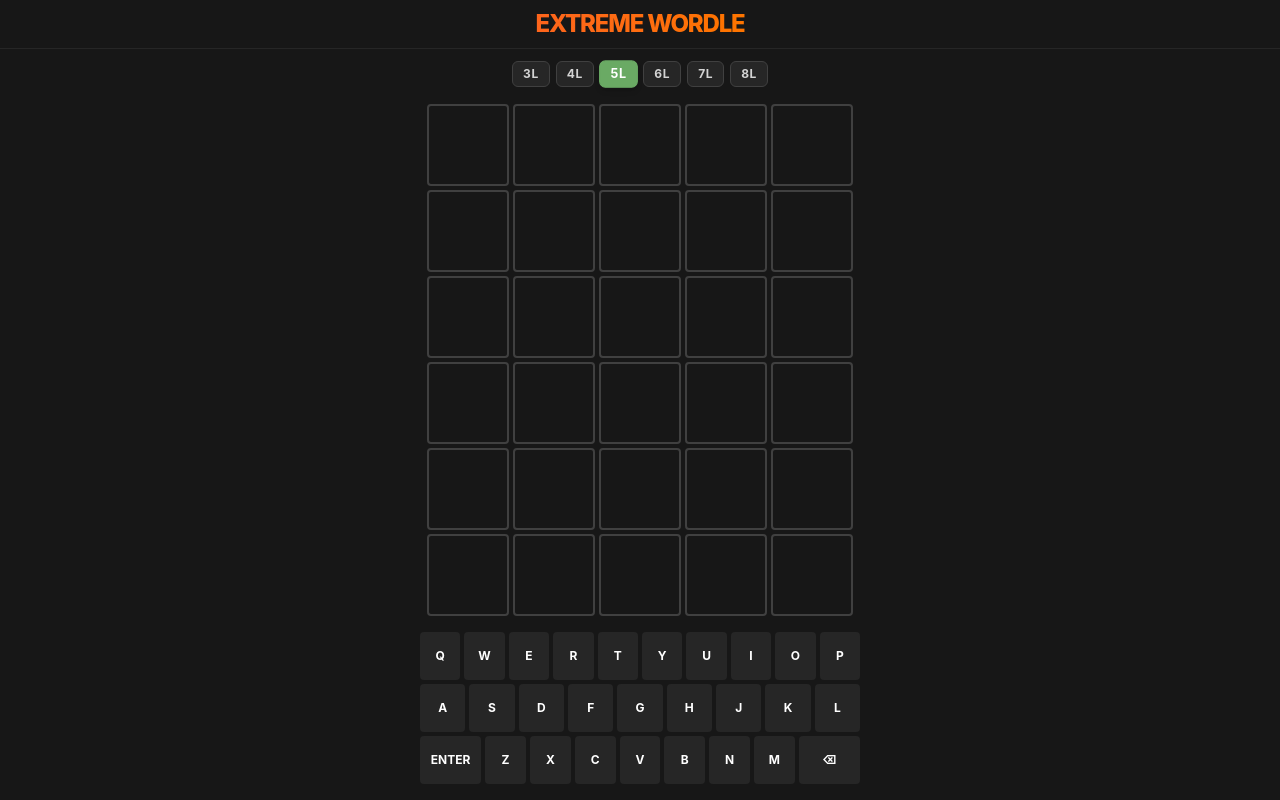
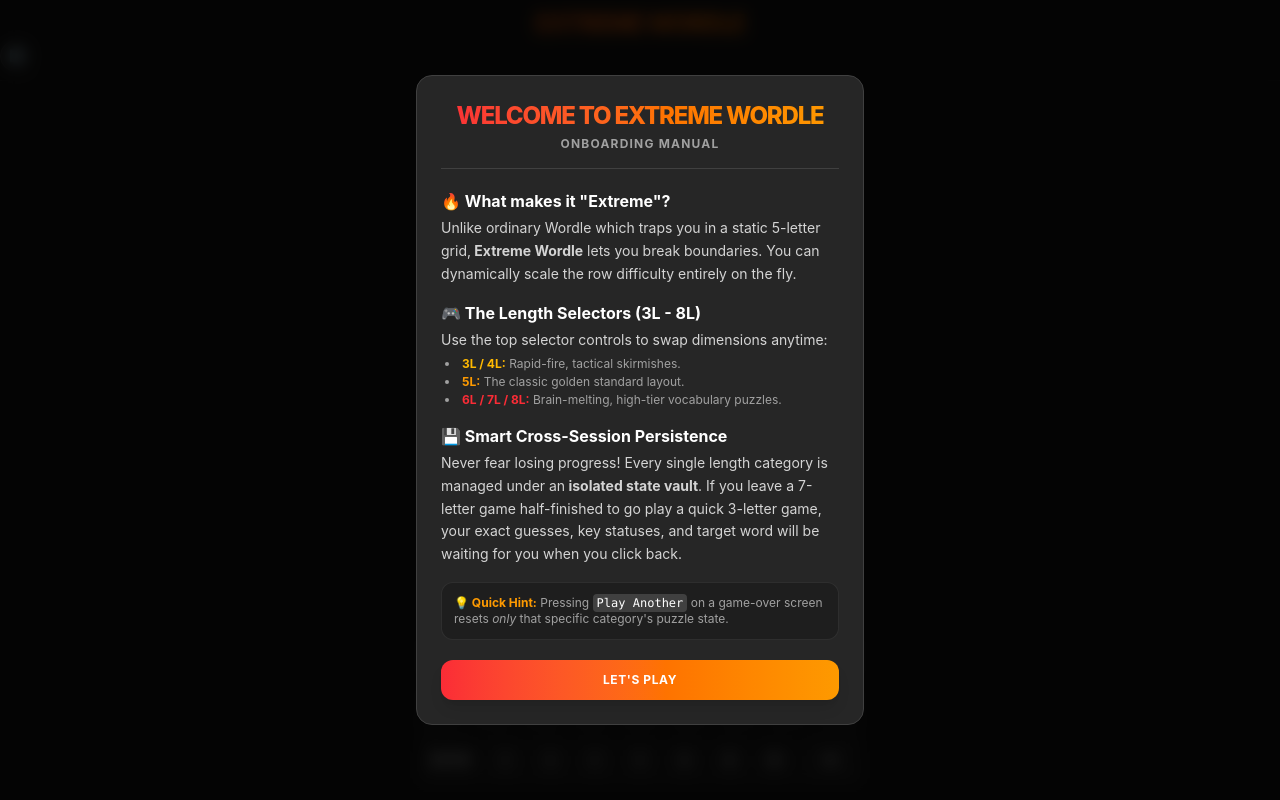
Before and after one commit to christianbihasa/extreme-wordle, a React (Vite) app: page / in a window 1280 px wide. Built offline with nearby package versions, Linux system fonts and the light colour scheme.

Commit message:
feat: added popup instructions on how to play extreme wordle

```diff
--- a/src/App.jsx
+++ b/src/App.jsx
@@ -1,8 +1,9 @@
-import React, { useState, useEffect } from "react"; // 👈 Crucial structural import
+import React, { useState, useEffect } from "react";
 import { useWordle } from "./hooks/useWordle";
 import Selector from "./components/Selector";
 import Grid from "./components/Grid";
 import Keyboard from "./components/Keyboard";
+import WelcomeModal from "./components/WelcomeModal";
 
 function useIsMobile() {
   const [isMobile, setIsMobile] = useState(false);
@@ -22,6 +23,7 @@ function useIsMobile() {
 
 export default function App() {
   const [wordLength, setWordLength] = useState(5);
+  const [isModalOpen, setIsModalOpen] = useState(false);
   const {
     guesses,
     currentGuess,
@@ -36,7 +38,18 @@ export default function App() {
 
   const isMobile = useIsMobile();
 
-  // 💡 SAFETY MOUNT GUARD:
+  useEffect(() => {
+    const hasVisited = localStorage.getItem("extreme_wordle_visited");
+    if (!hasVisited) {
+      setIsModalOpen(true);
+    }
+  }, []);
+
+  const handleCloseModal = () => {
+    localStorage.setItem("extreme_wordle_visited", "true");
+    setIsModalOpen(false);
+  }
+
   // Completely hides layout mismatches or mismatched dimensions during fetch loading periods.
   if (isLoading || !secretWord || secretWord.length !== wordLength) {
     return (
@@ -45,6 +58,8 @@ export default function App() {
         <p className="text-xs font-bold uppercase tracking-widest animate-pulse">
           Syncing Game Layout...
         </p>
+        {/* Render modal inside loading state to capture first-time visitors instantly */}
+        <WelcomeModal isOpen={isModalOpen} onClose={handleCloseModal} />
       </div>
     );
   }
@@ -55,6 +70,14 @@ export default function App() {
         <h1 className="text-xl md:text-2xl font-extrabold tracking-tighter text-transparent bg-clip-text bg-gradient-to-r from-red-500 to-amber-500 uppercase">
           Extreme Wordle
         </h1>
+        {/* Info Trigger Button */}
+        <button
+          onClick={() => setIsModalOpen(true)}
+          className="w-8 h-8 flex items-center justify-center rounded-full bg-neutral-800 border border-neutral-700 text-neutral-400 hover:text-white hover:border-neutral-500 text-xs font-bold cursor-pointer transition-all active:scale-95"
+          title="View Rules & Info"
+        >
+          ℹ️
+        </button>
       </header>
 
       <main className="flex-1 flex flex-col justify-between mx-auto w-full px-3 pb-3 min-h-0 max-w-xl">
@@ -110,6 +133,8 @@ export default function App() {
           </p>
         )}
       </main>
+      {/* Modal mounted directly to the principal layout tree */}
+      <WelcomeModal isOpen={isModalOpen} onClose={handleCloseModal} />
     </div>
   );
 }
--- /dev/null
+++ b/src/components/WelcomeModal.jsx
@@ -0,0 +1,90 @@
+import React from "react";
+
+export default function WelcomeModal({ isOpen, onClose }) {
+  if (!isOpen) return null;
+
+  return (
+    <div className="fixed inset-0 z-50 flex items-center justify-center p-4 bg-black/80 backdrop-blur-sm animate-fade-in">
+      <div className="bg-neutral-800 border border-neutral-700 rounded-2xl max-w-md w-full p-6 shadow-2xl overflow-y-auto max-h-[90vh] text-neutral-200 font-sans">
+        {/* Header */}
+        <div className="text-center pb-4 border-b border-neutral-700">
+          <h2 className="text-2xl font-extrabold tracking-tighter text-transparent bg-clip-text bg-gradient-to-r from-red-500 to-amber-500 uppercase">
+            Welcome to Extreme Wordle
+          </h2>
+          <p className="text-xs text-neutral-400 mt-1 uppercase tracking-widest font-bold">
+            Onboarding Manual
+          </p>
+        </div>
+
+        {/* Content Body */}
+        <div className="space-y-4 my-5 text-sm leading-relaxed">
+          <div>
+            <h3 className="font-bold text-white text-base mb-1">
+              🔥 What makes it "Extreme"?
+            </h3>
+            <p className="text-neutral-300">
+              Unlike ordinary Wordle which traps you in a static 5-letter grid,
+              <strong> Extreme Wordle</strong> lets you break boundaries. You
+              can dynamically scale the row difficulty entirely on the fly.
+            </p>
+          </div>
+
+          <div>
+            <h3 className="font-bold text-white text-base mb-1">
+              🎮 The Length Selectors (3L - 8L)
+            </h3>
+            <p className="text-neutral-300">
+              Use the top selector controls to swap dimensions anytime:
+            </p>
+            <ul className="list-disc list-inside mt-1 space-y-0.5 text-xs text-neutral-400 pl-1">
+              <li>
+                <span className="text-amber-400 font-bold">3L / 4L:</span>{" "}
+                Rapid-fire, tactical skirmishes.
+              </li>
+              <li>
+                <span className="text-amber-500 font-bold">5L:</span> The
+                classic golden standard layout.
+              </li>
+              <li>
+                <span className="text-red-500 font-bold">6L / 7L / 8L:</span>{" "}
+                Brain-melting, high-tier vocabulary puzzles.
+              </li>
+            </ul>
+          </div>
+
+          <div>
+            <h3 className="font-bold text-white text-base mb-1">
+              💾 Smart Cross-Session Persistence
+            </h3>
+            <p className="text-neutral-300">
+              Never fear losing progress! Every single length category is
+              managed under an
+              <strong> isolated state vault</strong>. If you leave a 7-letter
+              game half-finished to go play a quick 3-letter game, your exact
+              guesses, key statuses, and target word will be waiting for you
+              when you click back.
+            </p>
+          </div>
+
+          <div className="bg-neutral-900/50 p-3 border border-neutral-700/50 rounded-xl text-xs text-neutral-400">
+            <span className="text-amber-500 font-bold">💡 Quick Hint:</span>{" "}
+            Pressing{" "}
+            <span className="text-white font-mono bg-neutral-700 px-1 py-0.5 rounded">
+              Play Another
+            </span>{" "}
+            on a game-over screen resets <em>only</em> that specific category's
+            puzzle state.
+          </div>
+        </div>
+
+        {/* Action Button */}
+        <button
+          onClick={onClose}
+          className="w-full py-3 bg-gradient-to-r from-red-500 to-amber-500 hover:from-red-600 hover:to-amber-600 text-white font-bold rounded-xl uppercase tracking-wider text-xs transition-all shadow-lg active:scale-[0.98] cursor-pointer"
+        >
+          Let's Play
+        </button>
+      </div>
+    </div>
+  );
+}
```
